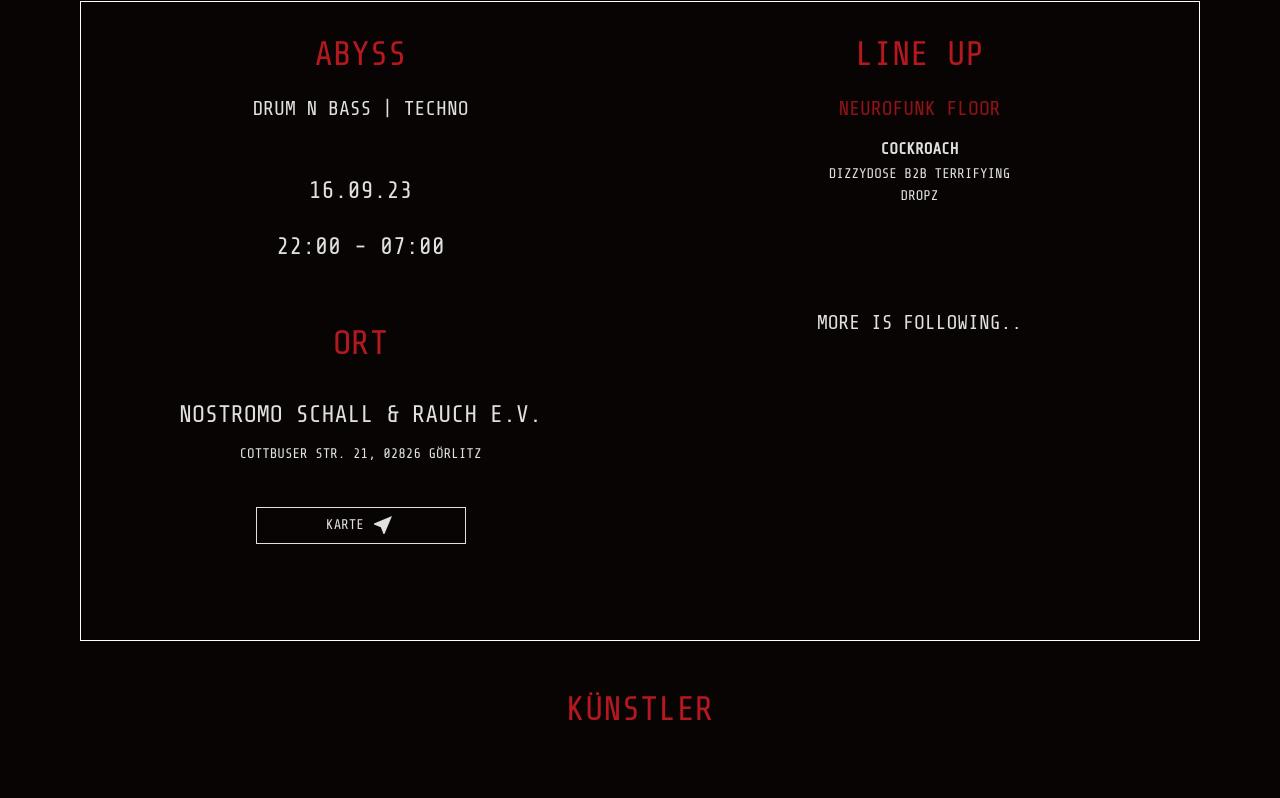
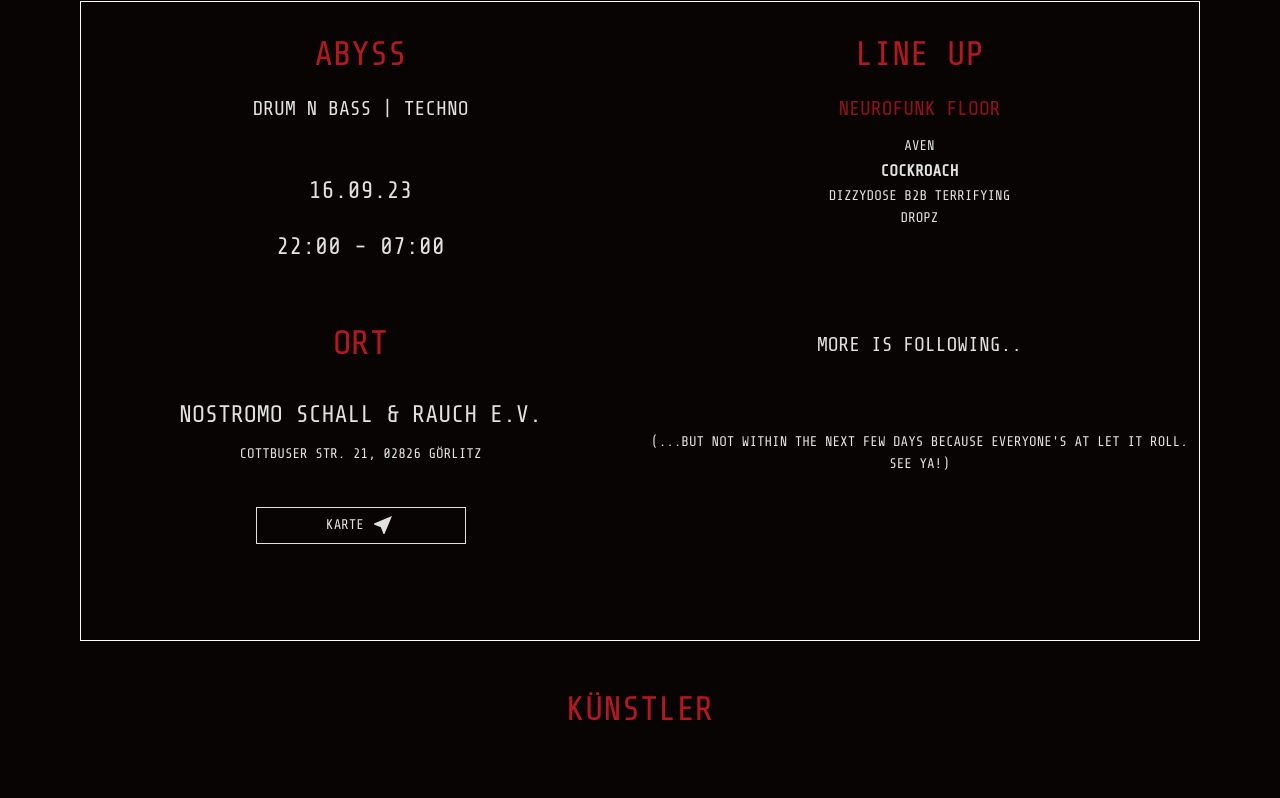
Before and after one commit to Waescheklammer/NocturnalDemons, a React (Create React App) app: page /details in a window 1280 px wide. Shown: the part 897-1695 px from the top of the page. Built offline with nearby package versions, Linux system fonts and the light colour scheme.

Commit message:
added aven

```diff
--- a/src/data/eventinfo/Acts.ts
+++ b/src/data/eventinfo/Acts.ts
@@ -44,14 +44,14 @@ export const acts: Act[] = [
     img: "/images/artists/cockroach.webp",
   },
   {
-    name: "",
+    name: "AVEN",
     genre: Genre.neurofunk,
-    label: "",
+    label: "HEFTY-MESS",
     nationality: Nationality.cz,
-    city: "",
-    soundcloudLink: "",
-    instagramLink: "",
-    img: "",
+    city: "Prag",
+    soundcloudLink: "https://soundcloud.com/adam-vesely-551837642?ref=clipboard&p=i&c=1&si=04CEFD20ED2C47EF95C5F4841E6CA41D&utm_source=clipboard&utm_medium=text&utm_campaign=social_sharing",
+    instagramLink: "https://www.instagram.com/aven.wav/",
+    img: "/images/artists/aven.webp",
   },
   {
     name: "",
--- a/src/data/eventinfo/LineUpData.ts
+++ b/src/data/eventinfo/LineUpData.ts
@@ -6,6 +6,11 @@ export const lineUpData: LineUp = {
     {
       name: "Neurofunk",
       acts: [
+        {
+          name: "Aven",
+          time: "00:00",
+          genre: "Neurofunk DnB",
+        },
         {
           name: "Cockroach",
           time: "00:00",
--- a/src/features/main/details/Details.tsx
+++ b/src/features/main/details/Details.tsx
@@ -186,6 +186,7 @@ export const Details = () => {
               </Box>
             ))}
               <ContentText variant={"h6"} sx={{mt: "5em"}}>More is following..</ContentText>
+              <ContentText variant={"subtitle2"} sx={{mt: "5em"}}>(...but not within the next few days because everyone's at Let it Roll. See ya!)</ContentText>
           </Grid>
         </Grid>
       </Box>
```
